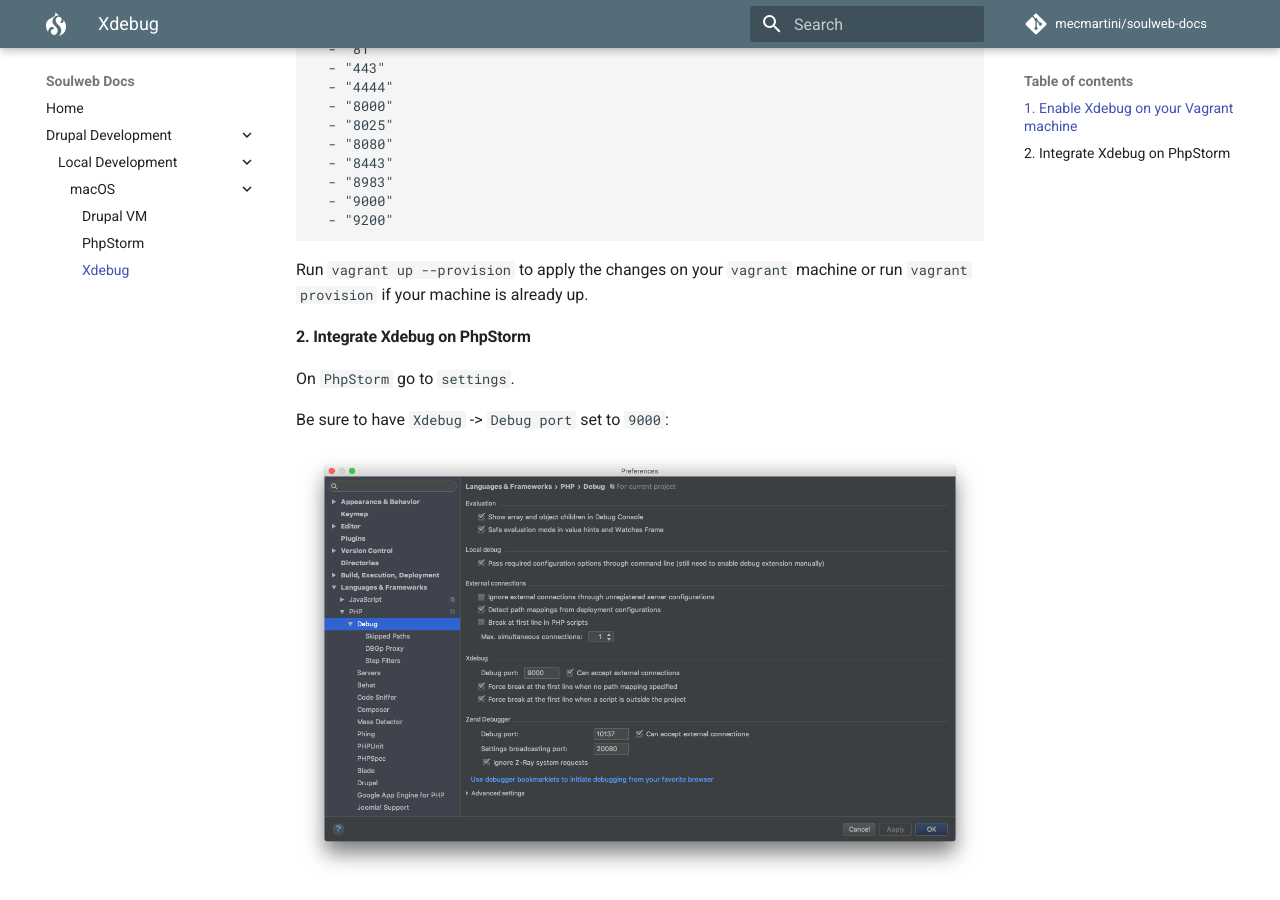
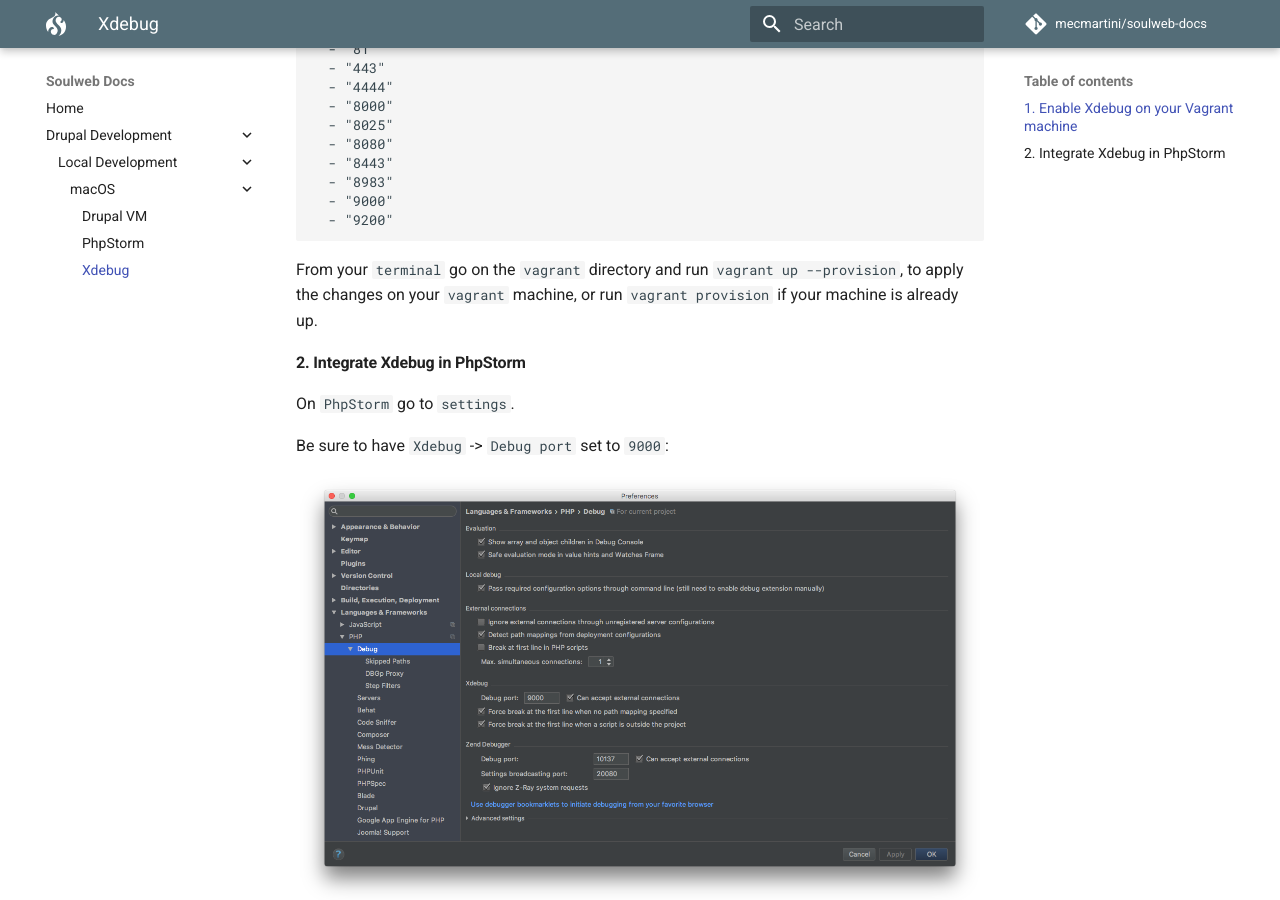
Before and after one commit to mecmartini/soulweb-docs, an MkDocs documentation site: the page built from docs/drupal/drupal_vm_xdebug.md, in a window 1280 px wide and 900 px high, scrolled down 949 px. Built offline with MkDocs 1.6.1 and Material for MkDocs 9.7.7, drawn with Linux system fonts in a browser that asks for light colours; comment, search, counter and statistics services are not loaded; old or Windows-style settings are respelled for this version of MkDocs.

Commit message:
Some formatting improvement.

```diff
--- a/docs/drupal/drupal_vm_xdebug.md
+++ b/docs/drupal/drupal_vm_xdebug.md
@@ -49,9 +49,9 @@
       - "9000"
       - "9200"
 
-Run `vagrant up --provision` to apply the changes on your `vagrant` machine or run `vagrant provision` if your machine is already up.
+From your `terminal` go on the `vagrant` directory and run `vagrant up --provision`, to apply the changes on your `vagrant` machine, or run `vagrant provision` if your machine is already up.
 
-#### 2. Integrate Xdebug on PhpStorm
+#### 2. Integrate Xdebug in PhpStorm
 
 On `PhpStorm` go to `settings`.
 
```
